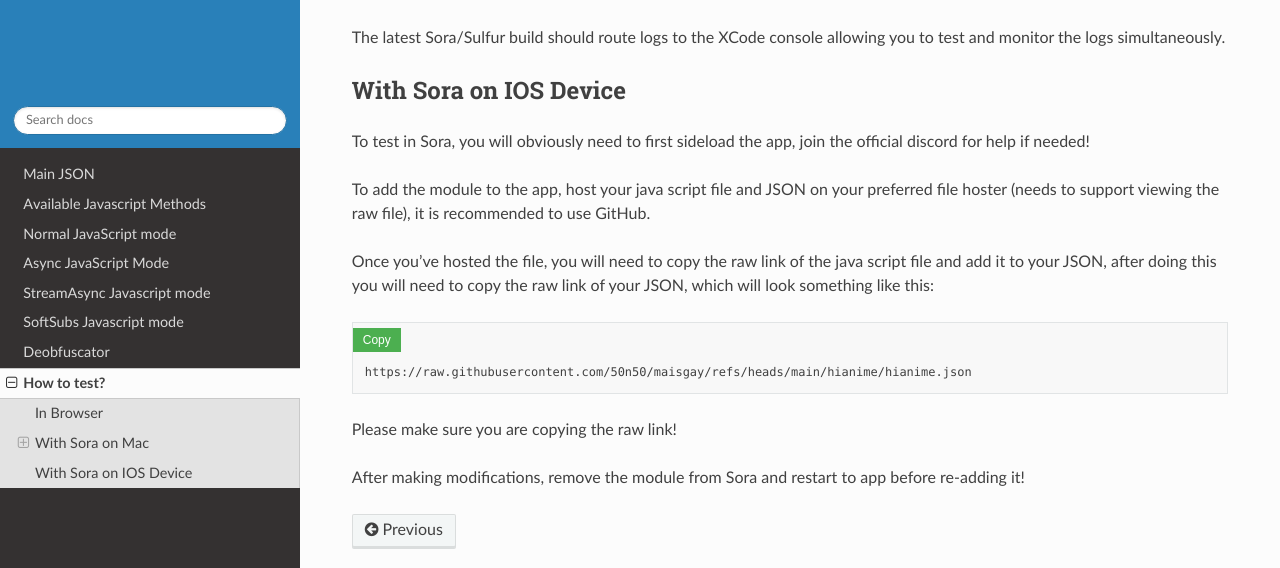
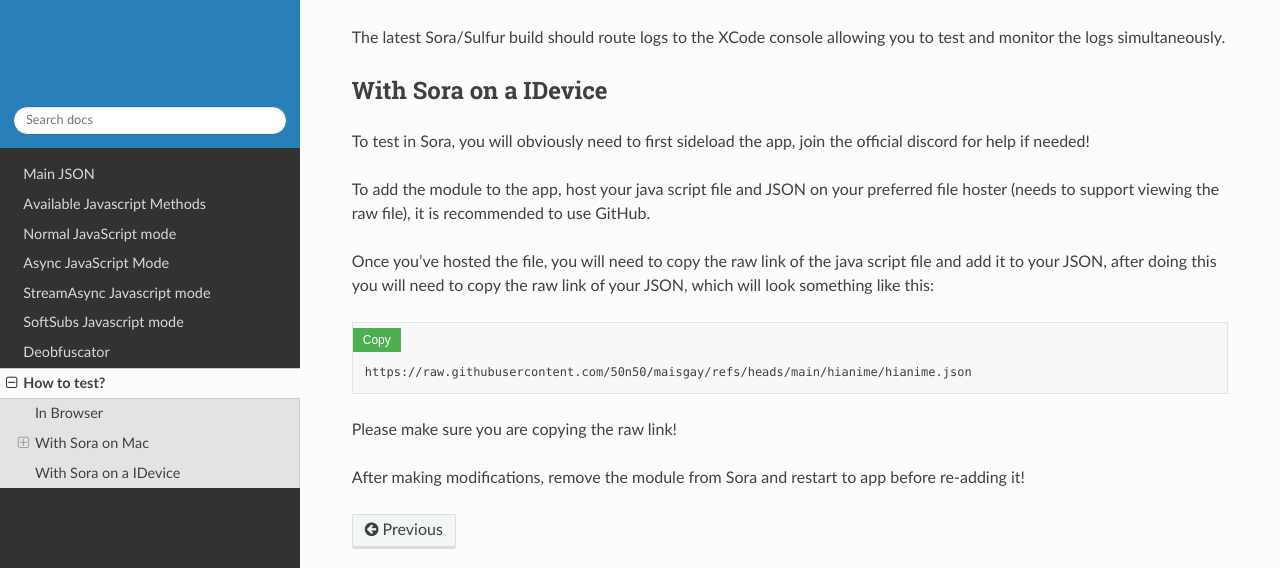
Before and after one commit to 50n50/soradocs, a Sphinx documentation site: the page built from docs/files/how_to_test.md, in a window 1280 px wide and 900 px high, scrolled down 1322 px. Shown: the part 221-789 px from the top of the window. Built offline with Sphinx 7.4.7 and the Read the Docs theme 3.1.0, drawn with Linux system fonts in a browser that asks for light colours.

Commit message:
Update how_to_test.md

```diff
--- a/docs/files/how_to_test.md
+++ b/docs/files/how_to_test.md
@@ -52,7 +52,7 @@
 #### XCode
 The latest Sora/Sulfur build should route logs to the XCode console allowing you to test and monitor the logs simultaneously.
 
-## With Sora on IOS Device
+## With Sora on a IDevice
 
 To test in Sora, you will obviously need to first sideload the app, join the official discord for help if needed!
 
```
